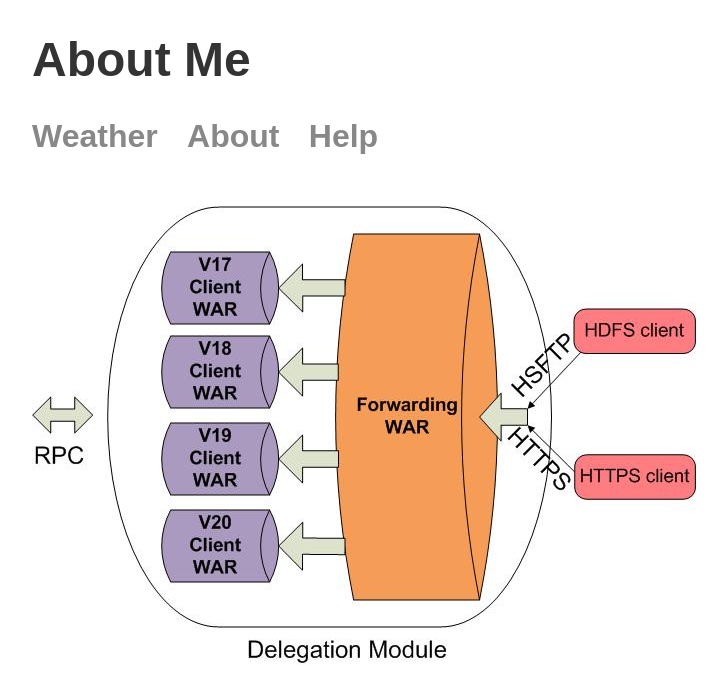
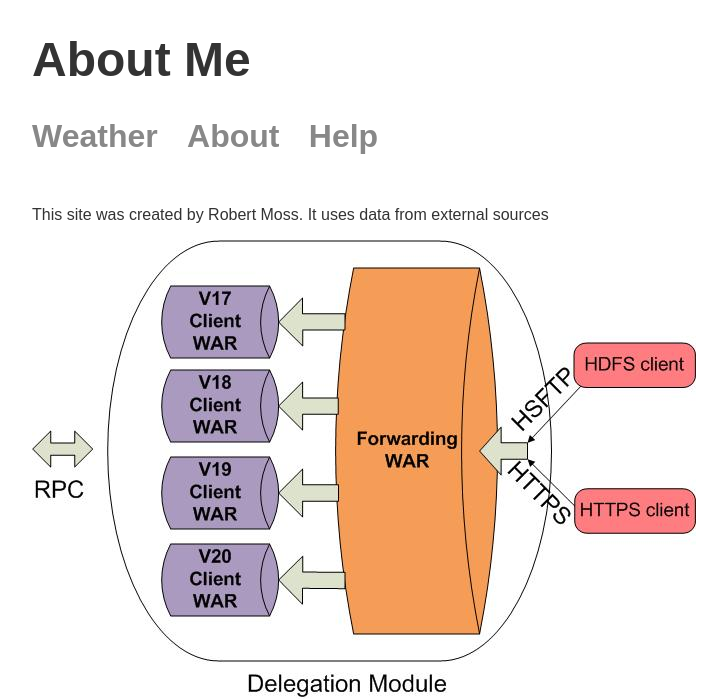
Before and after one commit to robertmoss25/node3-weather-website, a Node server app: page /about in a window 1280 px wide. Shown: the top 699 px of the page, without its empty margins (283-1010 px from the left). Run offline with Node 20, Linux system fonts and the light colour scheme; some libraries are stand-ins or nearby versions.

Commit message:
Add About text

```diff
--- a/templates/views/about.hbs
+++ b/templates/views/about.hbs
@@ -8,6 +8,7 @@
   <body>
     <div class="main-content">
       <h1>{{>header}}</h1>
+      <p>This site was created by Robert Moss. It uses data from external sources</p>
       <img class="potrait" src="./img/me.jpg" />
     </div>
     <p>{{>footer}}</p>
```
